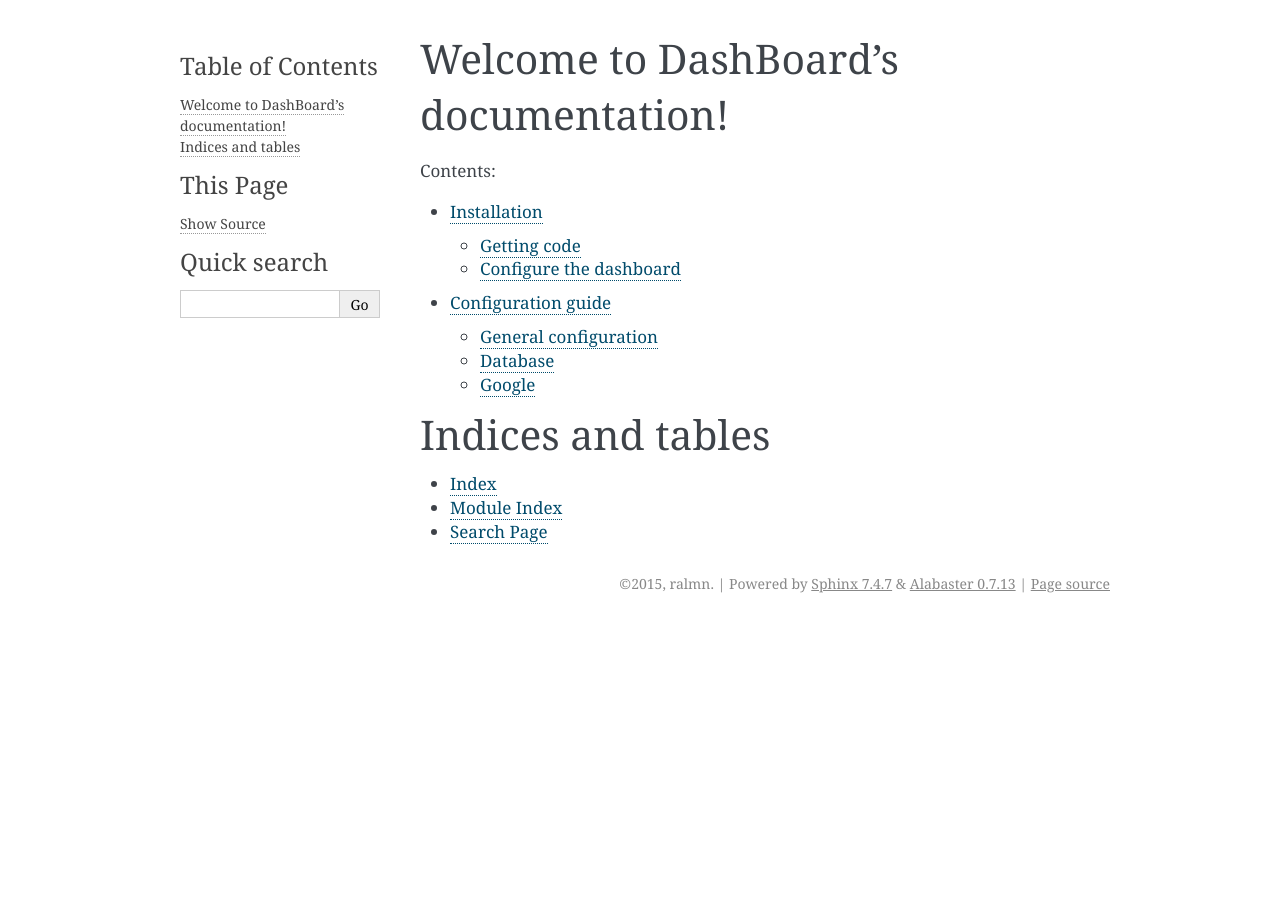
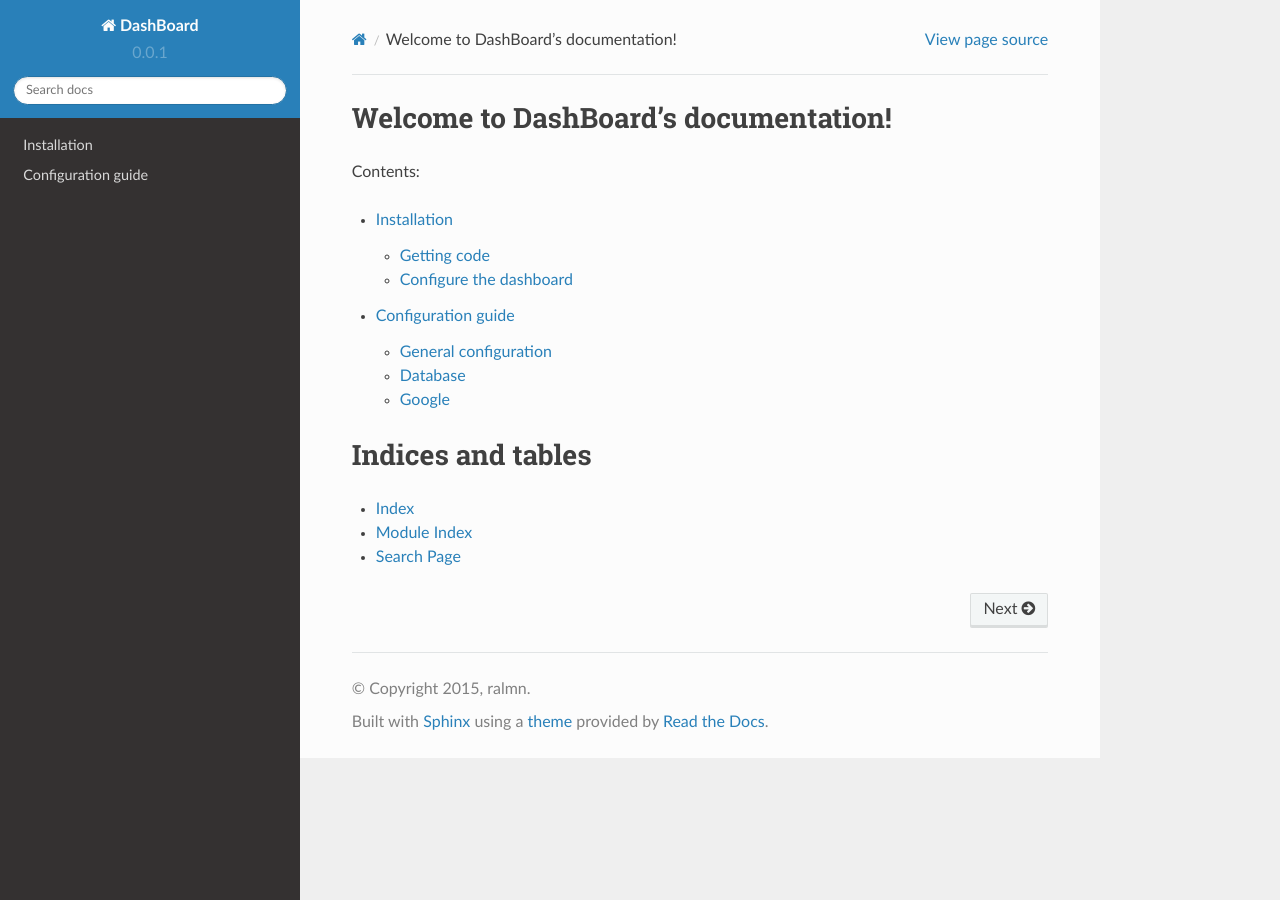
Before and after one commit to san41/DashBoard, a Sphinx documentation site: the page built from docs/index.rst, in a window 1280 px wide. Built offline with Sphinx 7.4.7 and the Read the Docs theme 2.0.0, drawn with Linux system fonts in a browser that asks for light colours.

Commit message:
Change conf docs theme options

```diff
--- a/docs/conf.py
+++ b/docs/conf.py
@@ -108,7 +108,12 @@ todo_include_todos = False
 
 # The theme to use for HTML and HTML Help pages.  See the documentation for
 # a list of builtin themes.
-html_theme = 'alabaster'
+on_rtd = os.environ.get('READTHEDOCS', None) == 'True'
+
+if not on_rtd:
+    import sphinx_rtd_theme
+    html_theme = 'sphinx_rtd_theme'
+    html_theme_path = [sphinx_rtd_theme.get_html_theme_path()]
 
 # Theme options are theme-specific and customize the look and feel of a theme
 # further.  For a list of options available for each theme, see the
```
